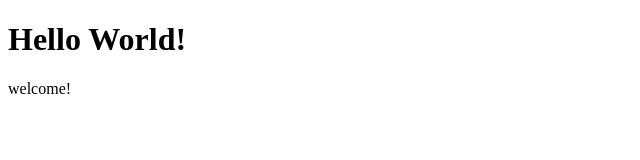
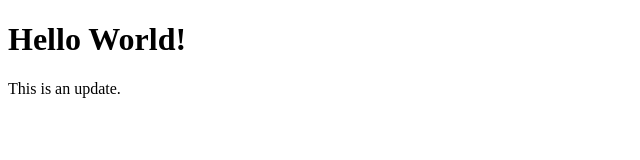
Before and after one commit to ccchong1/html5-css3-class, a plain HTML site: page index.html in a window 1280 px wide. Shown: the full height of the page, 0-640 px from the left. Drawn offline with Linux system fonts and the light colour scheme.

Commit message:
Made an update

```diff
--- a/index.html
+++ b/index.html
@@ -5,7 +5,6 @@
     </head>
     <body>
         <h1>Hello World!</h1>
-        welcome!
-
+        <p>This is an update.</p>
     </body>
 </html>
```
